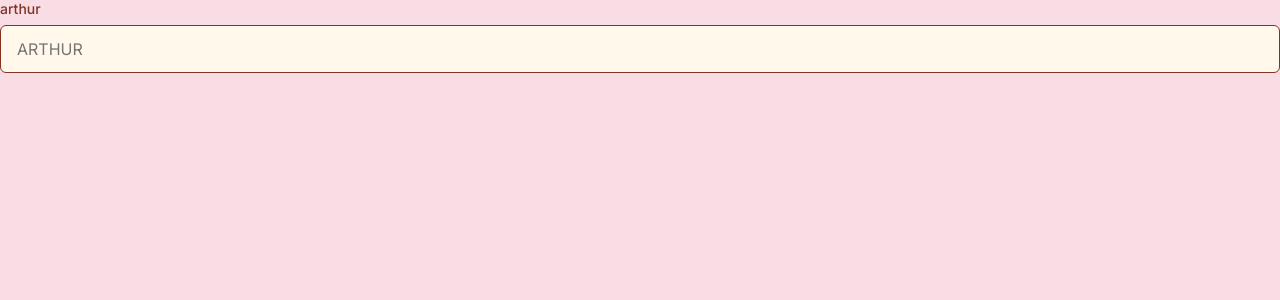
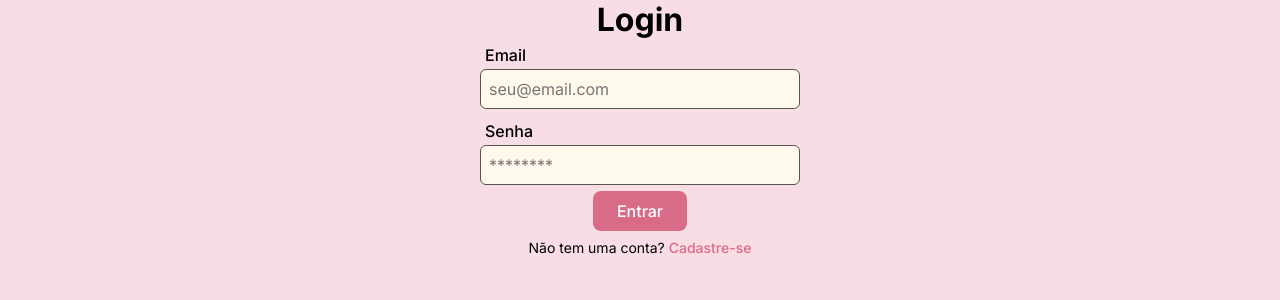
Before and after one commit to UpSnow/Sweet-Delights, a React (Vite) app in the folder Sweet-Delights/: page /login in a window 1280 px wide. Shown: the top 300 px of the page. Built offline with nearby package versions, Linux system fonts and the light colour scheme.

Commit message:
⭐feat(Tela):T Tela login quase finalizada

```diff
--- a/Sweet-Delights/package.json
+++ b/Sweet-Delights/package.json
@@ -23,9 +23,6 @@
     "eslint-plugin-react-hooks": "^7.0.1",
     "eslint-plugin-react-refresh": "^0.4.24",
     "globals": "^16.5.0",
-    "vite": "npm:rolldown-vite@7.2.5"
-  },
-  "overrides": {
-    "vite": "npm:rolldown-vite@7.2.5"
+    "vite": "7.1.7"
   }
 }
--- /dev/null
+++ b/Sweet-Delights/src/components/Button/Button.css
@@ -0,0 +1,52 @@
+.btn {
+  display: inline-flex;
+  align-items: center;
+  justify-content: center;
+  gap: var(--esp-xs);
+
+  height: var(--altura-botao);
+  padding: 0 var(--esp-lg);
+
+  font-family: var(--fonte-primaria);
+  font-size: var(--font-md);
+  font-weight: var(--peso-medio);
+
+  border-radius: var(--radius-md);
+  cursor: pointer;
+
+  border: none;
+  transition: all 0.2s ease;
+}
+
+/* ===== BOTÃO PRINCIPAL ===== */
+.btn--primary {
+  background-color: var(--cor-botao);
+  color: var(--cor-texto-2);
+}
+
+.btn--primary:hover {
+  filter: brightness(0.95);
+}
+
+/* ===== BOTÃO SECUNDÁRIO ===== */
+.btn--secondary {
+  background-color: var(--cor-botao-secundario);
+  color: var(--cor-texto-2);
+
+}
+
+.btn--secondary:hover {
+  filter: brightness(0.95);
+}
+
+/* ===== ÍCONE ===== */
+.btn__icon {
+  width: 1.25rem;
+  height: 1.25rem;
+}
+
+/* ===== DISABLED ===== */
+.btn:disabled {
+  opacity: 0.6;
+  cursor: not-allowed;
+}
--- /dev/null
+++ b/Sweet-Delights/src/components/Button/Button.jsx
@@ -0,0 +1,26 @@
+// Button.jsx
+import React from "react";
+import "./Button.css";
+
+const Button = ({
+  children,
+  variant = "primary", // primary | secondary
+  icon,
+  type = "button",
+  onClick,
+  disabled = false,
+}) => {
+  return (
+    <button
+      className={`btn btn--${variant}`}
+      type={type}
+      onClick={onClick}
+      disabled={disabled}
+    >
+      {icon && <img src={icon} alt="" className="btn__icon" />}
+      <span className="btn__text">{children}</span>
+    </button>
+  );
+};
+
+export default Button;
--- a/Sweet-Delights/src/components/Input/Input.css
+++ b/Sweet-Delights/src/components/Input/Input.css
@@ -2,26 +2,39 @@
 .input-wrapper {
   display: flex;
   flex-direction: column;
-  gap: var(--esp-xs);
-  margin-bottom: var(--esp-md);
+  gap: var(--esp-xxs);
+  margin: 6px ;
+  width: 100%;
+  max-width: 25%;
+
+
+
 }
 
 .input-label {
-  font-size: var(--font-sm);
+  font-size: var(--font-md);
   font-weight: var(--peso-medio);
-  color: var(--cor-texto-3);
+  color: var(--cor-texto);
+  padding: 0 5px;
+
+
+
 }
 
 .input-field {
   height: var(--altura-input);
-  padding: 0 var(--esp-md);
+  padding: 0 var(--esp-xs);
   font-size: var(--font-md);
   font-family: var(--fonte-primaria);
   color: var(--cor-texto);
-  border: 1px solid var(--cor-secundaria);
+  border: 1px solid #575454;
   border-radius: var(--radius-sm);
   background-color: var(--cor-detalhe);
   transition: border 0.2s;
+
+
+
+
 }
 
 .input-field:focus {
--- a/Sweet-Delights/src/index.css
+++ b/Sweet-Delights/src/index.css
@@ -28,6 +28,7 @@
   --cor-texto-2: #FFFFFF;
   --cor-texto-3: #803225;
   --cor-botao: #D96A88;
+  --cor-botao-secundario: #028643;
 
   /* ========== ESPAÇAMENTOS (rem) ========== */
   --esp-xxs: 0.25rem; /* 4px */
@@ -64,8 +65,8 @@
   --shadow-lg: 0 0.5rem 1.5rem rgba(0, 0, 0, 0.2);
 
   /* ========== ALTURAS PADRÃO ========== */
-  --altura-input: 3rem;
-  --altura-botao: 3rem;
+  --altura-input: 2.5rem;
+  --altura-botao: 2.5rem;
 
   /* ========== LINE HEIGHT ========== */
   --line-sm: 1.2;
--- a/Sweet-Delights/src/pages/Login/Login.css
+++ b/Sweet-Delights/src/pages/Login/Login.css
@@ -0,0 +1,23 @@
+.container {
+  display: flex;
+  flex-direction: column;
+  align-items: center;
+  justify-content: center;
+
+}
+.login-text {
+  font-size: var(--font-sm);
+  color: var(--cor-texto);
+  padding: var(--esp-xs) 0;
+}
+
+.login-link {
+  color: var(--cor-botao);
+  font-weight: var(--peso-medio);
+  text-decoration: none;
+  cursor: pointer;
+}
+
+.login-link:hover {
+  filter: brightness(0.95);
+}
--- a/Sweet-Delights/src/pages/Login/Login.jsx
+++ b/Sweet-Delights/src/pages/Login/Login.jsx
@@ -1,15 +1,34 @@
 import React from "react";
 import './Login.css'
 import Input from "../../components/input/input";
+import Button from "../../components/Button/Button";
 
-const Login = () =>{
-    return(
-        <Input
-        label={"arthur"}
-        type="texto"
-        placeholder={"ARTHUR"}
 
-        ></Input>
+const Login = () => {
+    return (
+        <div className="container">
+            <h1>Login</h1>
+            <Input
+                label={"Email"}
+                type="email"
+                placeholder={"seu@email.com"}
+
+            />
+            <Input
+                label={"Senha"}
+                type="password"
+                placeholder={"********"}
+
+            />
+            <Button variant="primary">Entrar</Button>
+
+            <p className="login-text">
+                Não tem uma conta?{" "}
+                <a href="/cadastro" className="login-link">
+                    Cadastre-se
+                </a>
+            </p>
+        </div>
 
     )
 
```
Also changed, not shown: 1 other file (tests, documents, lock files or other folders).
